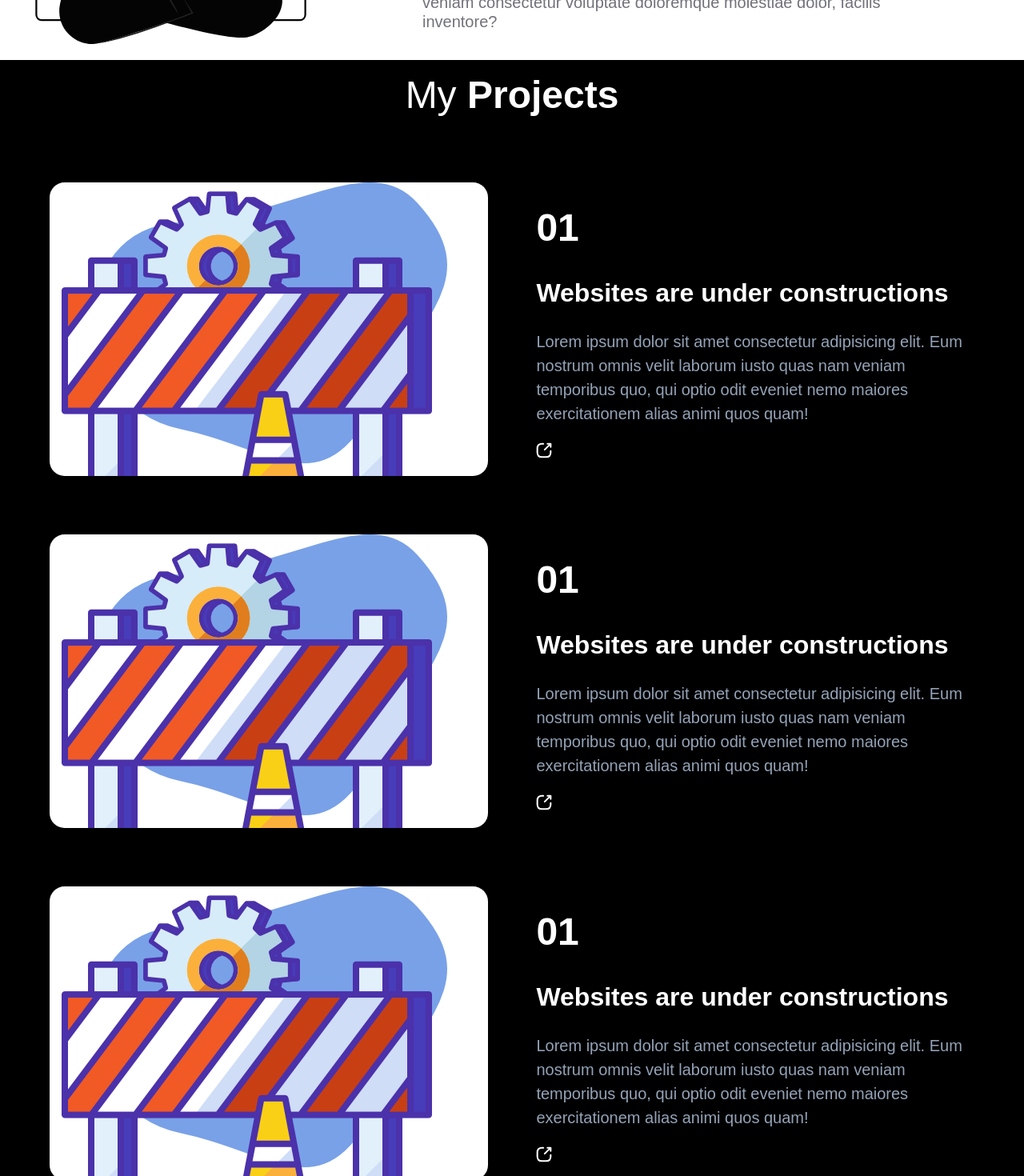
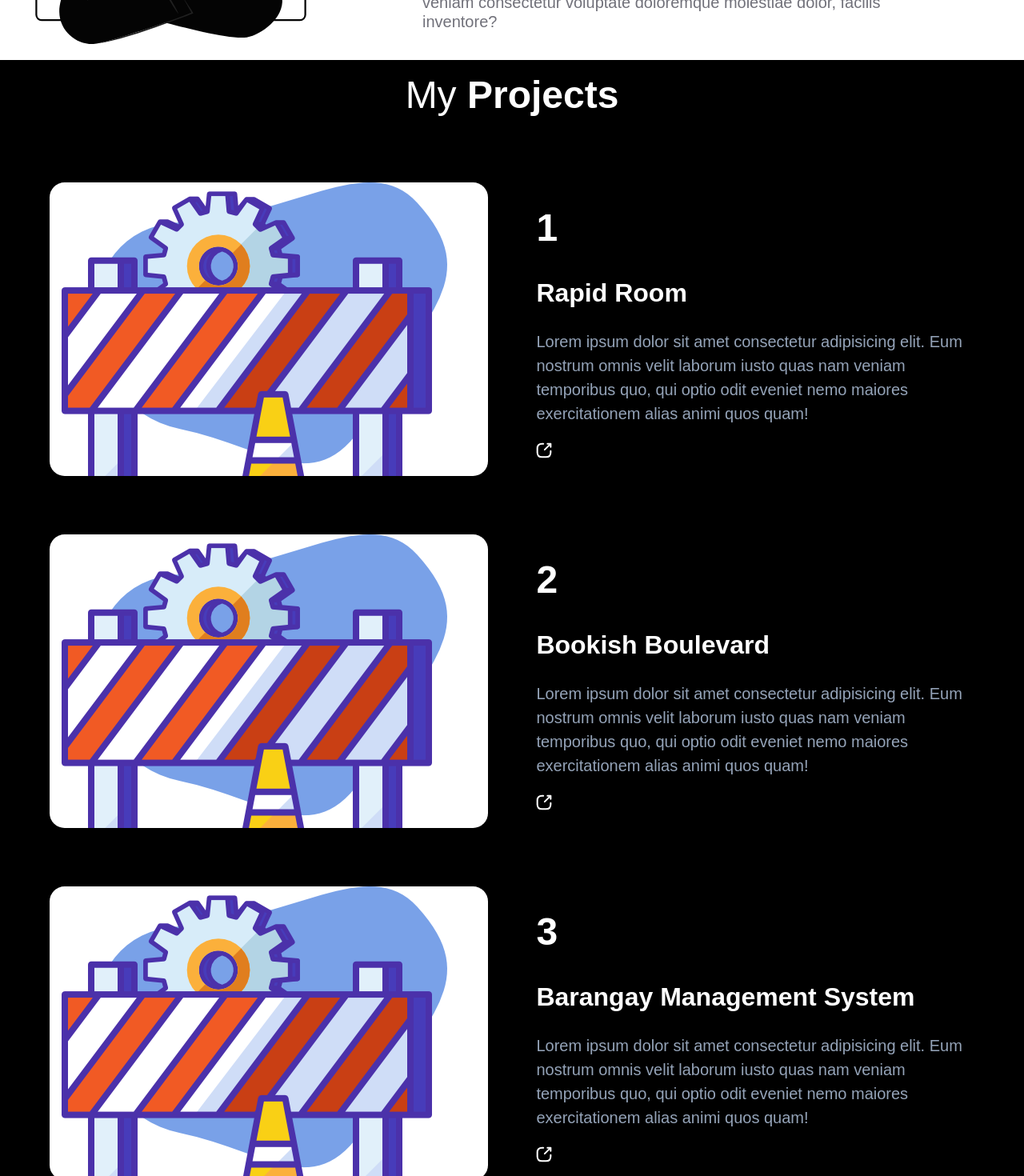
Before and after one commit to Neo-Cicada/My-portfolio, a React (Vite) app: page / in a window 1280 px wide. Shown: the part 2597-4067 px from the top of the page at 80% size. Built offline with nearby package versions, Linux system fonts and the light colour scheme.

Commit message:
made the project box recycable

```diff
--- a/src/components/common/ProjectBox.jsx
+++ b/src/components/common/ProjectBox.jsx
@@ -1,7 +1,7 @@
 import React from 'react'
 import website from '../../assets/under-construction.png'
 import open from '../../assets/icons/openlink.svg'
-export default function () {
+export default function ({projectImg, name ="Websites are under constructions", number, description}) {
     return (
         <div className=' w-[95%] flex flex-col md:flex-row'>
             <div className='md:h-80 lg:h-96 md:w-1/2 flex justify-center md:justify-center md:items-center'>
@@ -11,8 +11,8 @@ export default function () {
             </div>
             <div className='md:h-80 lg:h-96 md:w-1/2  flex justify-center md:justify-center md:items-center'>
                 <div className='w-[90%] h-[367px] md:w-[90%] md:h-[90%] flex flex-col justify-around'>
-                    <p className='text-dispay-subhead md:text-display text-white font-extrabold'>01</p>
-                    <p className='text-h3 md:text-h2 text-white font-bold'>Websites are under constructions</p>
+                    <p className='text-dispay-subhead md:text-display text-white font-extrabold'>{number}</p>
+                    <p className='text-h3 md:text-h2 text-white font-bold'>{name}</p>
                     <p className='md:text-paragraph-1 text-slate-400'>Lorem ipsum dolor sit amet consectetur adipisicing elit. Eum nostrum omnis velit laborum iusto quas nam veniam temporibus quo, qui optio odit eveniet nemo maiores exercitationem alias animi quos quam!</p>
                     <img src={open} width={'20px'} height={'20px'} alt="" />
                 </div>
--- a/src/components/pages/Project.jsx
+++ b/src/components/pages/Project.jsx
@@ -6,9 +6,9 @@ const Project = () => {
         <Element name="project">
             <div className='flex flex-col items-center bg-primary-black max-w-screen-2xl mx-auto min-w-[320px] gap-y-14 min-h-[400px]'>
                 <p className='text-display leading-display tracking-display py-4 text-white text-center'>My <span className='font-bold'>Projects</span></p>
-                <ProjectBox />
-                <ProjectBox />
-                <ProjectBox />
+                <ProjectBox number="1" name='Rapid Room'/>
+                <ProjectBox number="2" name='Bookish Boulevard'/>
+                <ProjectBox number="3" name='Barangay Management System'/>
 
             </div>
         </Element>
```
